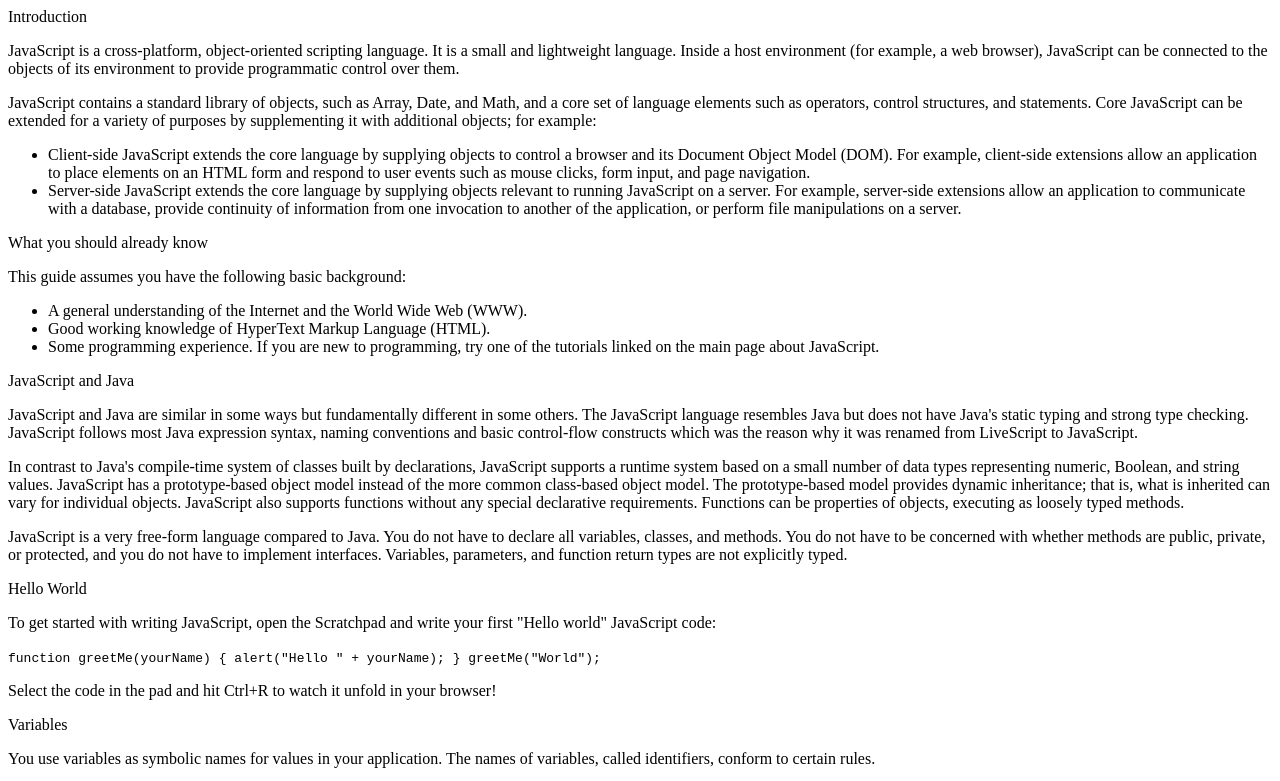
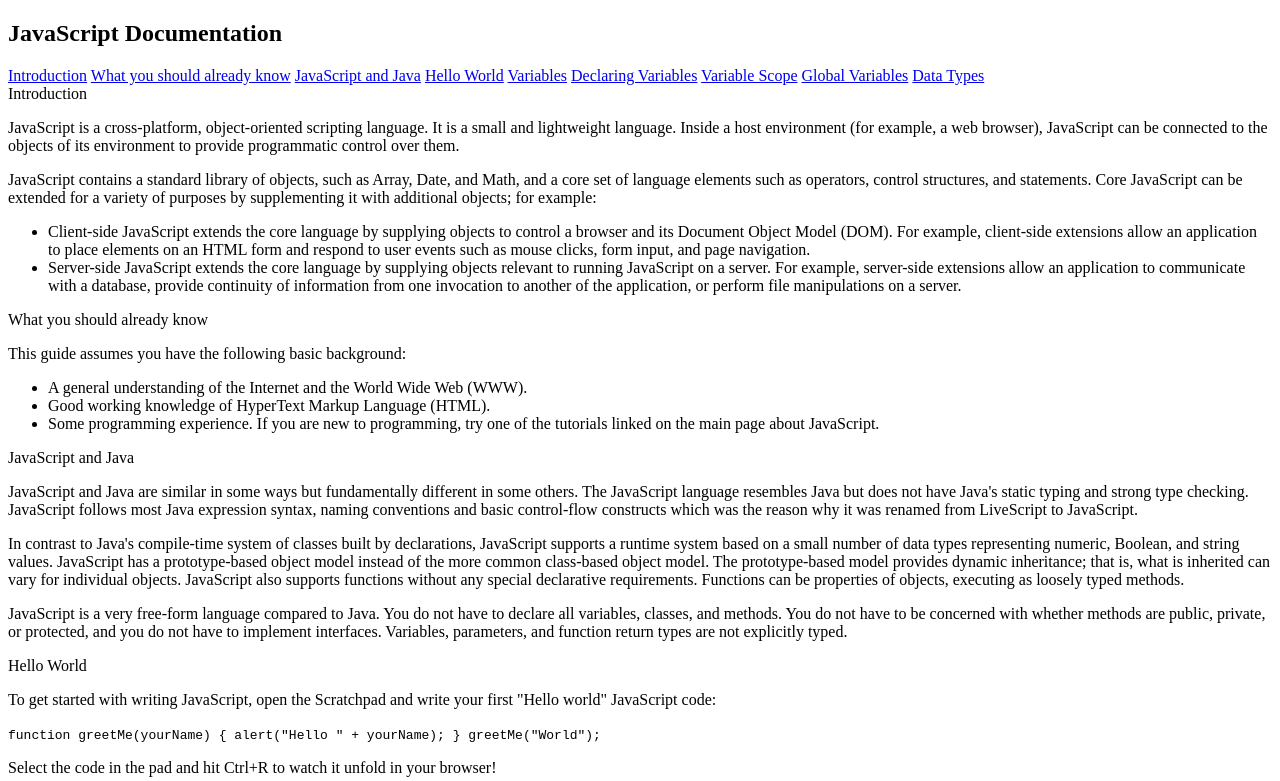
Before and after one commit to NoRestrictions/Technical-Documentation-Page_freecode_camp, a plain HTML site: page index.html in a window 1280 px wide. Shown: the top 781 px of the page. Drawn offline with Linux system fonts and the light colour scheme.

Commit message:
add more structure based on user story to html files

```diff
--- a/index.html
+++ b/index.html
@@ -7,6 +7,21 @@
     <title>Technical Documentation</title>
 </head>
 <body>
+    <nav id="navbar">
+        <header>
+            <h1>JavaScript Documentation</h1>
+        </header>
+
+        <a href="#introduction" class="nav-link">Introduction</a>
+        <a href="#what_you" class="nav-link">What you should already know</a>
+        <a href="#javascript_and_java" class="nav-link">JavaScript and Java</a>
+        <a href="#hello_world" class="nav-link">Hello World</a>
+        <a href="#variables" class="nav-link">Variables</a>
+        <a href="#declaring_variables" class="nav-link">Declaring Variables</a>
+        <a href="#variable_scope" class="nav-link">Variable Scope</a>
+        <a href="#global_variables" class="nav-link">Global Variables</a>
+        <a href="#data_types" class="nav-link">Data Types</a>
+    </nav>
     <main id="main-doc">
         <section class="main-section" id="introduction">
             <header>Introduction</header>
```
